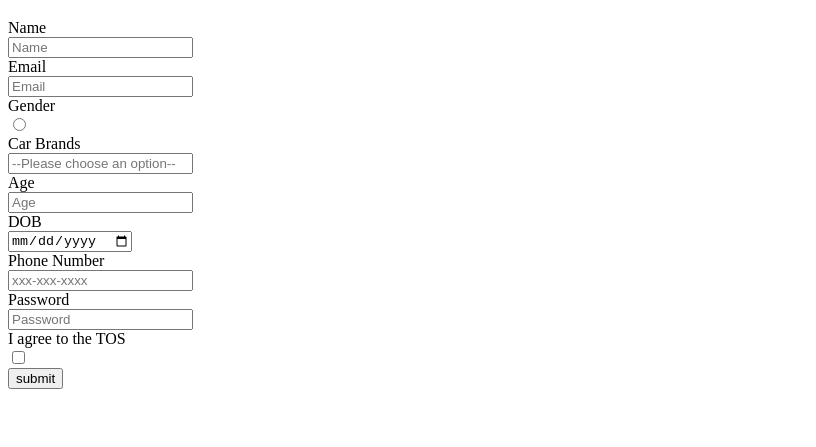
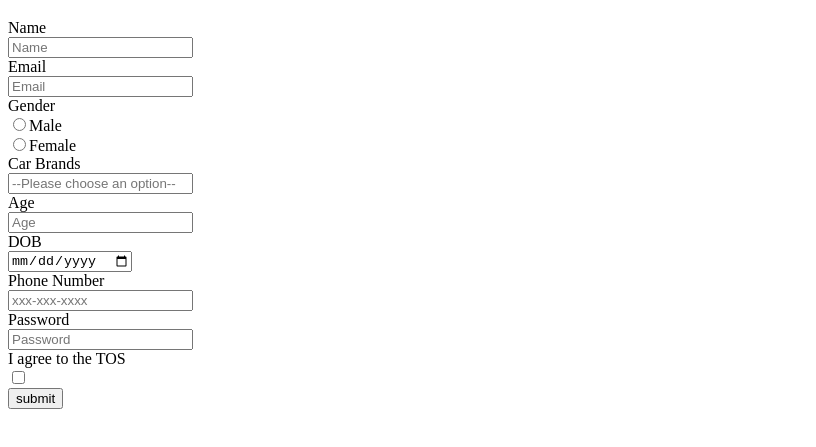
Before and after one commit to acciojob/signup-form-car-Debasishkaity22, a website: page main.html in a window 1280 px wide. Shown: the part 61-508 px from the top of the page, without its empty margins (0-816 px from the left). Drawn offline with Linux system fonts and the light colour scheme.

Commit message:
created a submission

```diff
--- a/main.html
+++ b/main.html
@@ -11,15 +11,17 @@
     <script type="text/javascript" src="./script.js">
 </script>
 <center><h1>Signup Form Car</h1></center>
-	<form>
+	<form action="https://course.acciojob.com/open-web-editor?question=0387629b-fe49-47e9-af4a-0f120619f30b" method="post">
 		<label for="name">Name</label><br>
 		<input type="text" id="name" placeholder="Name"required><br>
 		<label for="email">Email</label><br>
 		<input type="email" id="email" placeholder="Email"required><br>
-		<label for="gender_f">Gender</label><br>
-		<input type="radio" id="gender_m,gender_f" name="name" gender="male" required><br>
+		<label for="gender_m,gender_f">Gender</label><br>
+		<input type="radio" id="gender_m,gender_f" name="gender" value="male" required>Male<br>
+		<input type="radio" id="gender_m,gender_f" name="gender" value="female" required>Female<br>
 		<label for="cars">Car Brands</label><br>
-		<input type="Select" id="cars" placeholder="--Please choose an option--"required><br>
+		<input type="Select" id="cars" placeholder="--Please choose an option--" required><br>
+
 		<label for="age">Age</label><br>
 		<input type="number" id="age" placeholder="Age" required><br>
 		<label for="dob">DOB</label><br>
```
